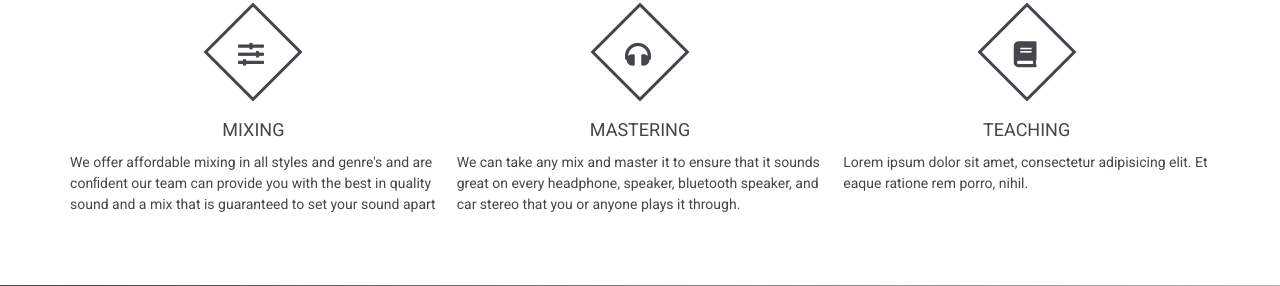
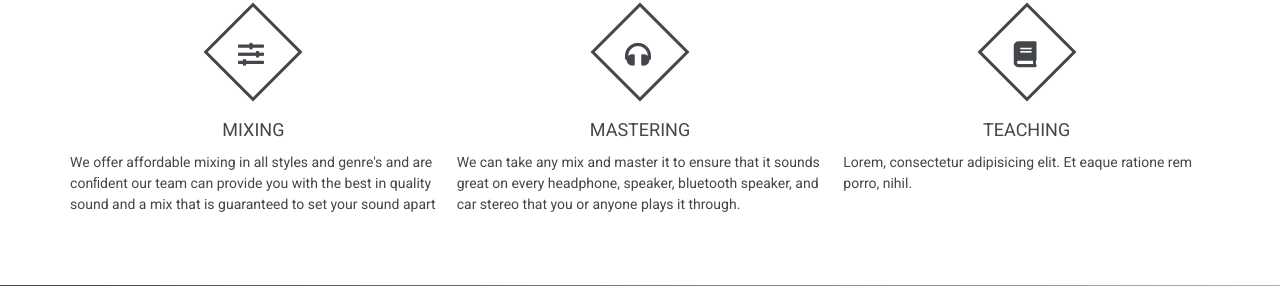
Before and after one commit to CESAR-JARAMILLO/Love-Soul-Client-Site, a Flask app: page / in a window 1280 px wide. Shown: the part 1479-1765 px from the top of the page. Run offline with Flask 2, Linux system fonts and the light colour scheme.

Commit message:
updated service section

```diff
--- a/templates/index.html
+++ b/templates/index.html
@@ -93,7 +93,7 @@
           </div>
           <div class="service-title">Teaching</div>
           <div class="service-desc">
-            Lorem ipsum dolor sit amet, consectetur adipisicing elit. Et eaque ratione rem porro, nihil.
+            Lorem, consectetur adipisicing elit. Et eaque ratione rem porro, nihil.
           </div>
         </div>
 
```
Also changed, not shown: 1 other file.
